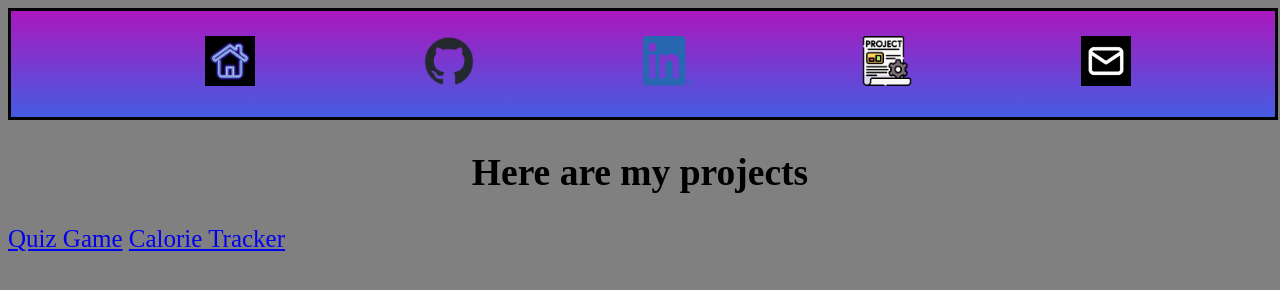
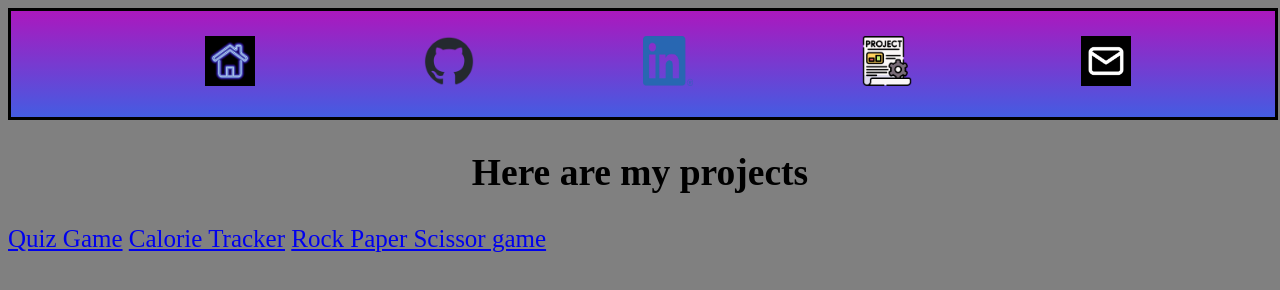
Before and after one commit to EmpyreanMist/Portfolio, a plain HTML site: page projects.html in a window 1280 px wide. Drawn offline with Linux system fonts and the light colour scheme.

Commit message:
fixed link again

```diff
--- a/projects.html
+++ b/projects.html
@@ -37,7 +37,7 @@
 
   <a href="quizGame.html">Quiz Game</a>
   <a href="calorieTracker.html">Calorie Tracker</a>
-  <a href="rps.html"></a>
+  <a href="rps.html">Rock Paper Scissor game</a>
 
 </body>
 
```
